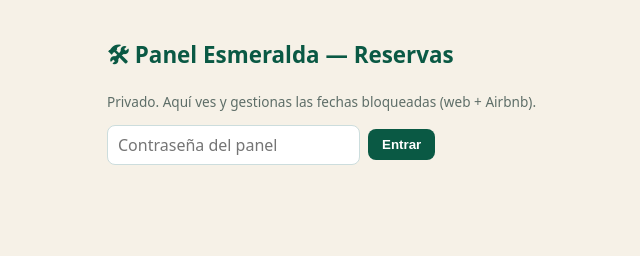
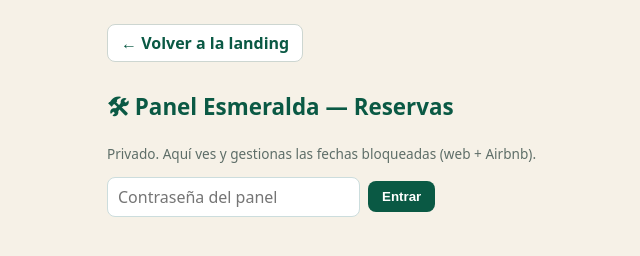
Before and after one commit to rodrigotristaan-coder/esmeraldalakes.com, a website: page admin.html in a window 1280 px wide. Shown: the whole page, without its empty margins (177-817 px from the left). Drawn offline with Linux system fonts and the light colour scheme.

Commit message:
Admin: boton 'Volver a la landing'
Co-Authored-By: Claude Opus 4.8 (1M context) <noreply@anthropic.com>
Claude-Session: https://claude.ai/code/session_018y1zHfwxzkEVZKWA5TNA7S

```diff
--- a/admin.html
+++ b/admin.html
@@ -17,12 +17,15 @@
     input { padding: 8px 10px; border: 1px solid #cdd; border-radius: 8px; font: inherit; }
     button { background: var(--g); color: #fff; border: 0; border-radius: 8px; padding: 8px 14px; font-weight: 700; cursor: pointer; }
     button.danger { background: #b23b3b; }
+    .back { display: inline-block; margin-bottom: 14px; color: var(--g); text-decoration: none; font-weight: 700; border: 1px solid #cdd6d1; border-radius: 8px; padding: 7px 13px; background: #fff; }
+    .back:hover { background: #eef3f0; }
     .row { display: flex; gap: 8px; flex-wrap: wrap; align-items: center; }
     #msg { margin: 10px 0; font-weight: 600; }
     .hidden { display: none; }
   </style>
 </head>
 <body>
+  <a href="/" class="back">← Volver a la landing</a>
   <h1>🛠 Panel Esmeralda — Reservas</h1>
   <p class="muted">Privado. Aquí ves y gestionas las fechas bloqueadas (web + Airbnb).</p>
 
```
